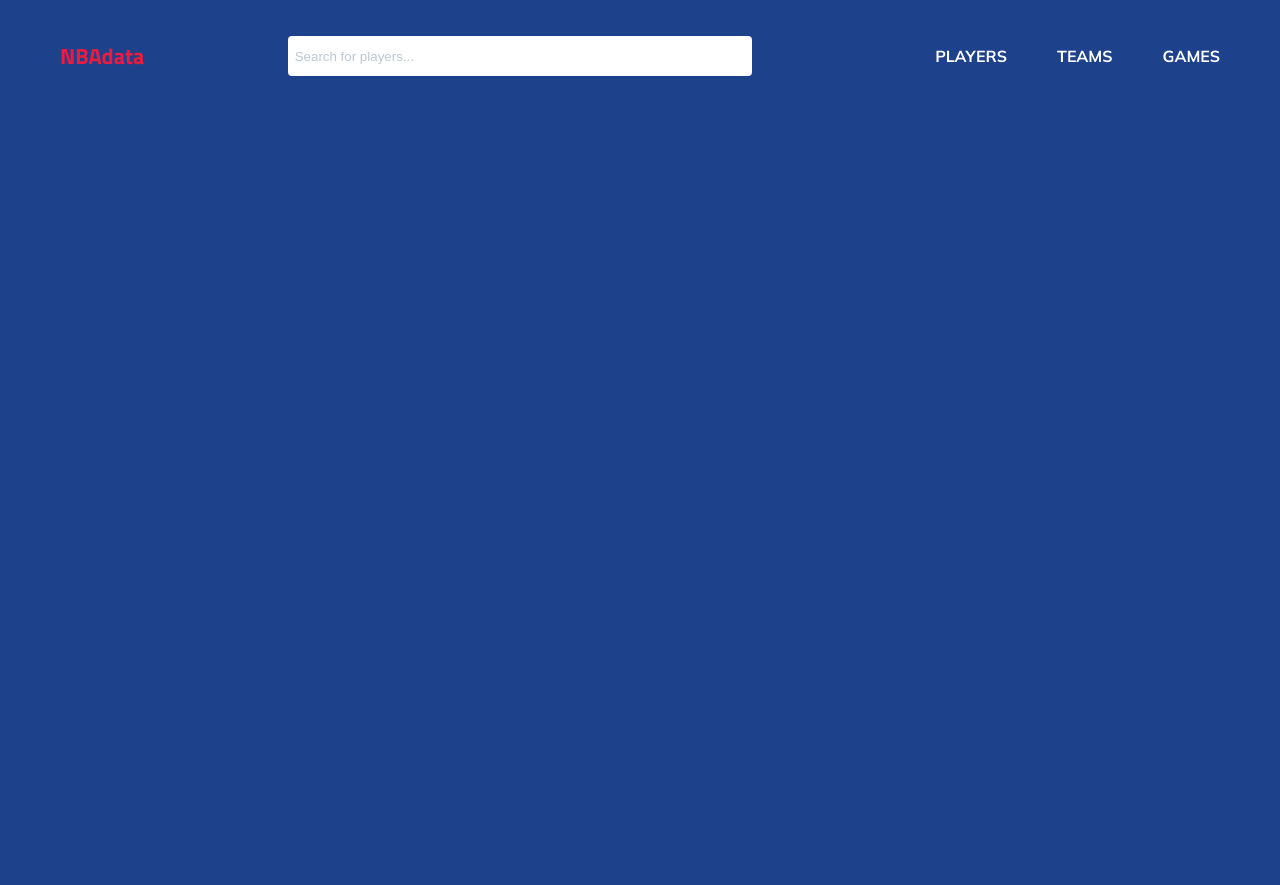
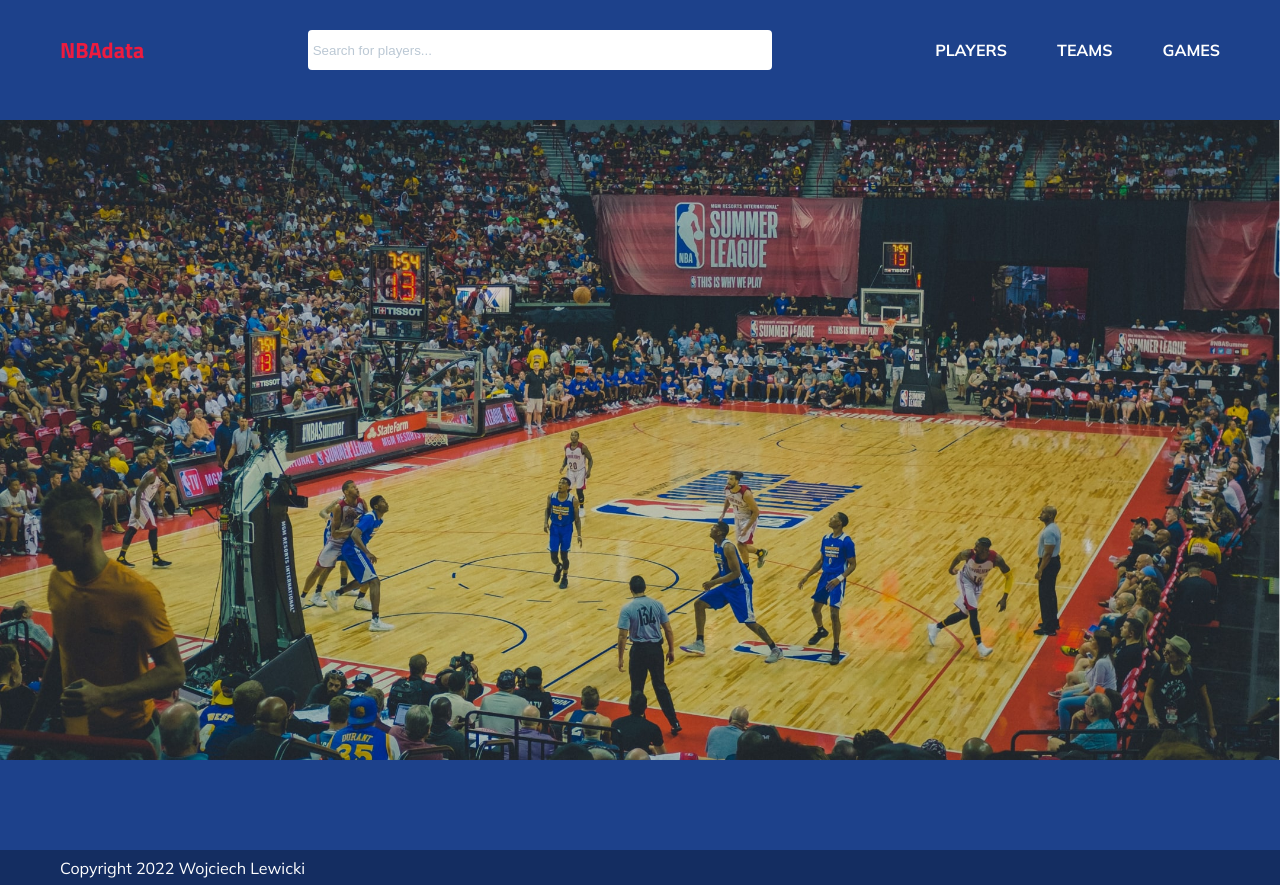
Before and after one commit to wojciechlewicki/balldontlie-react, a React (Create React App) app: page / in a window 1280 px wide. Before the commit the page ends 800 px from the top, so only its background shows below. Built offline with nearby package versions, Linux system fonts and the light colour scheme.

Commit message:
Home page styling - desktop

```diff
--- a/src/App.js
+++ b/src/App.js
@@ -2,6 +2,7 @@ import { Fragment } from "react";
 import { Routes, Route } from "react-router-dom";
 
 import Header from "./components/Header/Header";
+import Footer from "./components/Footer/Footer";
 
 import Home from "./pages/Home";
 import Players from "./pages/Players";
@@ -20,6 +21,7 @@ function App() {
         <Route path="/games" element={<Games />} />
         <Route path="/*" element={<NotFound404 />} />
       </Routes>
+      <Footer />
     </Fragment>
   );
 }
--- /dev/null
+++ b/src/components/Footer/Footer.js
@@ -0,0 +1,16 @@
+import classes from "./Footer.module.css";
+import Wrapper from "../ui/Wrapper";
+
+const Footer = () => {
+  return (
+    <footer className={classes.footer}>
+      <Wrapper>
+        <div className={classes.flexbox}>
+          <p>Copyright 2022 Wojciech Lewicki</p>
+        </div>
+      </Wrapper>
+    </footer>
+  );
+};
+
+export default Footer;
--- /dev/null
+++ b/src/components/Footer/Footer.module.css
@@ -0,0 +1,11 @@
+.footer {
+  height: 35px;
+  background-color: #142d61;
+  padding: 0 60px;
+}
+
+.flexbox {
+  display: flex;
+  height: 100%;
+  align-items: center;
+}
--- a/src/components/Header/Header.module.css
+++ b/src/components/Header/Header.module.css
@@ -1,5 +1,6 @@
 .header {
   margin-top: 30px;
+  margin-bottom: 50px;
   align-items: center;
   padding: 0 60px;
 }
@@ -12,6 +13,10 @@
 .header nav {
   text-transform: uppercase;
   font-weight: bold;
+}
+
+.header li {
+  display: inline-block;
 }
 
 .header li, .header .input-div {
--- a/src/components/ui/Wrapper.module.css
+++ b/src/components/ui/Wrapper.module.css
@@ -1,4 +1,5 @@
 .wrapper {
     max-width: 1160px;
+    height: 100%;
     margin: 0 auto;
 }
--- a/src/index.css
+++ b/src/index.css
@@ -6,10 +6,11 @@
   list-style: none;
   color: white;
   box-sizing: border-box;
+  margin: 0;
+  padding: 0;
 }
 
 body {
-  margin: 0;
   background-color: #1d418b;
   font-family: "Mulish", sans-serif;
 }
--- a/src/pages/Home.js
+++ b/src/pages/Home.js
@@ -1,5 +1,15 @@
+import classes from "./Home.module.css";
+
+import LandingPageImg from "../assets/landing_page.jpg";
+
 const Home = () => {
-
-}
+  return (
+    <main className={classes.main}>
+      <div className={classes.imageWrapper}>
+        <img src={LandingPageImg} alt="NBA game" />
+      </div>
+    </main>
+  );
+};
 
 export default Home;
--- /dev/null
+++ b/src/pages/Home.module.css
@@ -0,0 +1,15 @@
+.main {
+  overflow: hidden;
+  margin: 0 auto 90px auto;
+}
+
+.imageWrapper {
+  height: 80vh;
+  width: auto;
+}
+
+.imageWrapper img {
+  width: 100%;
+  height: 100%;
+  object-fit: cover;
+}
```
Also changed, not shown: src/assets/landing_page.jpg (added).
